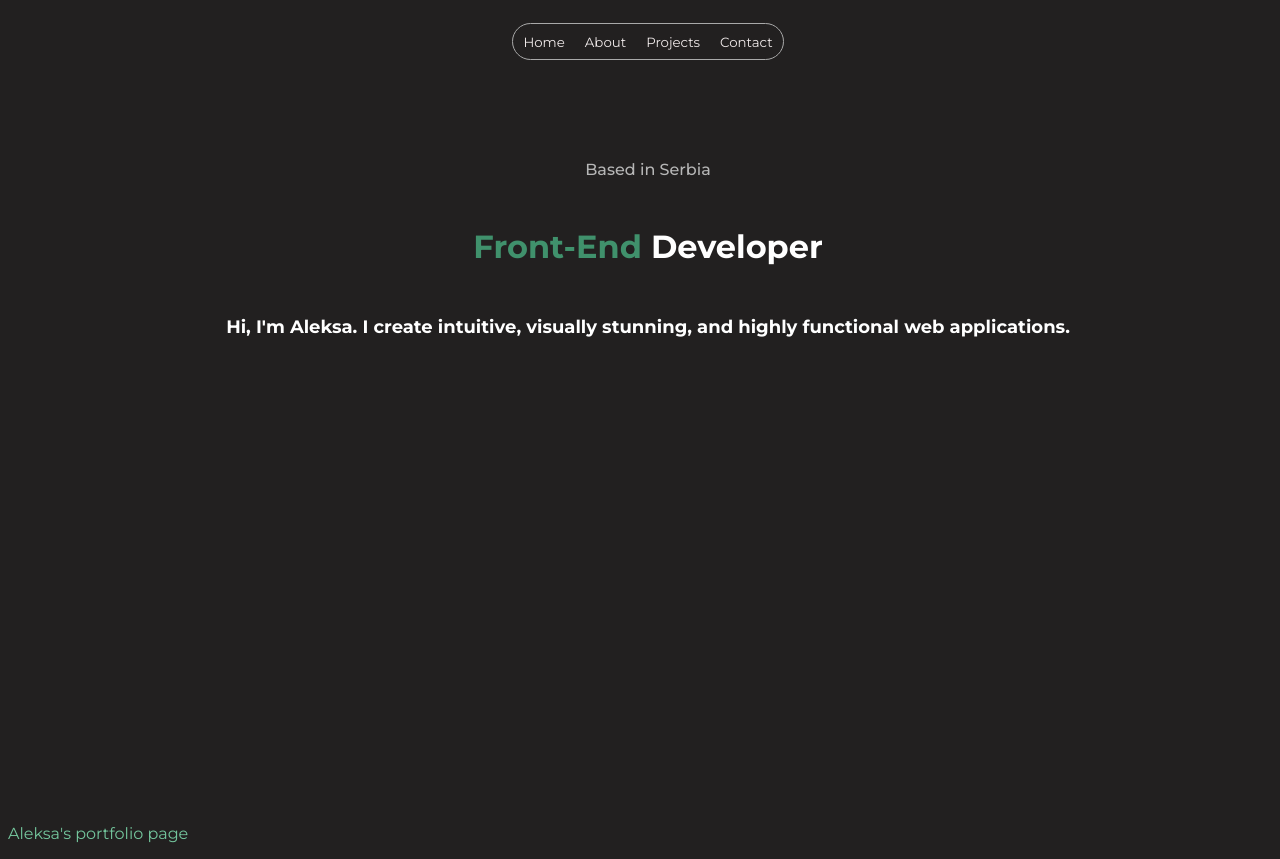
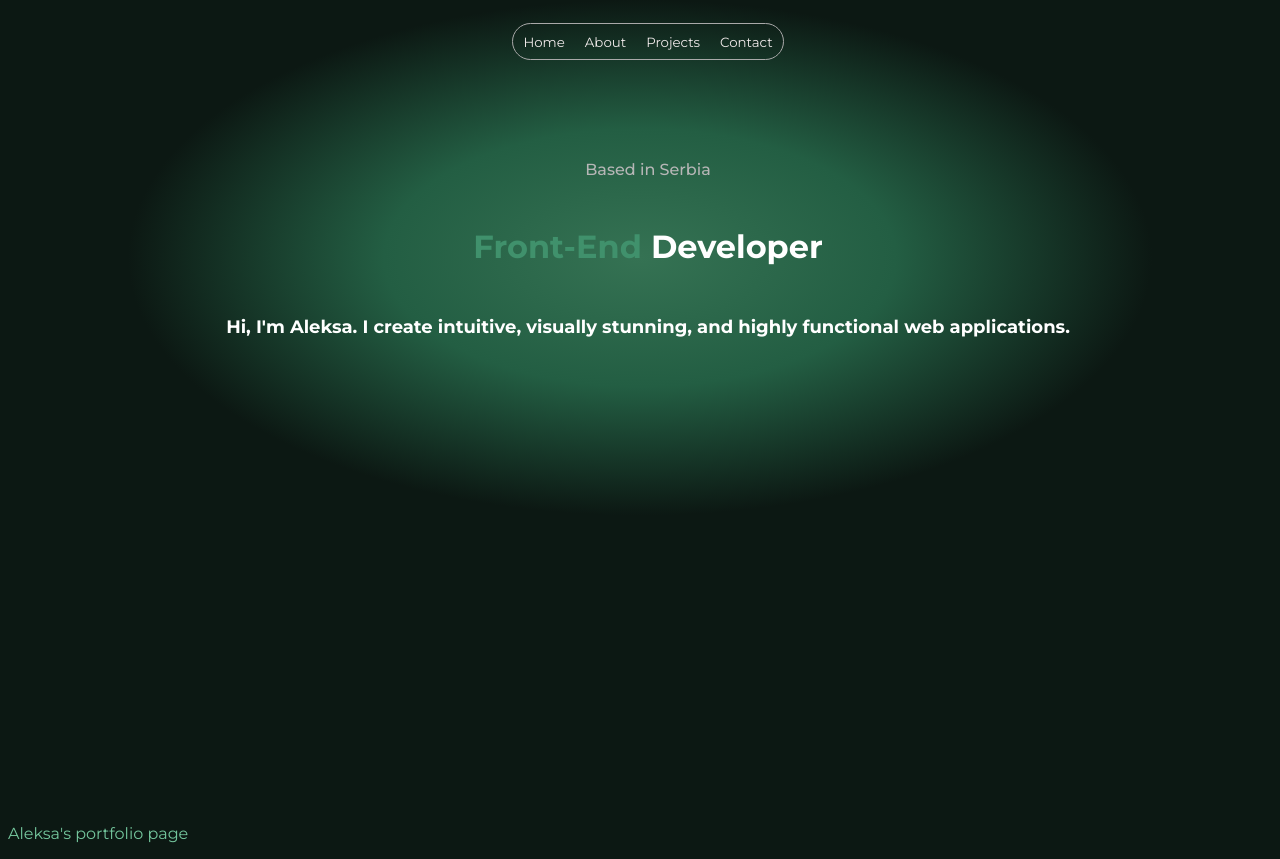
Before and after one commit to aleksa13122/aleksa-s-portfolio, a React (Vite) app: page / in a window 1280 px wide. Built offline with nearby package versions, Linux system fonts and the light colour scheme.

Commit message:
last commit of the day

```diff
--- a/src/App.css
+++ b/src/App.css
@@ -1,10 +1,17 @@
 * {
   font-family: "Montserrat", sans-serif;
-  background-color: #222020;
 }
 
 body {
   font-family: "Montserrat", sans-serif;
+  /* margin: 0% 10%; */
+  background-color: #0c1813;
+  background-image: radial-gradient(
+    ellipse 40% 30% at 50% 30%,
+    #357253 0%,
+    #235e43 50%,
+    #0c1813 100%
+  );
 }
 .primarna {
   color: #74c69d;
@@ -17,18 +24,10 @@ body {
 .main-container {
   display: flex;
   align-items: center; /* Centriranje vertikalno */
+  /* justify-content: center; */
   width: 100vw;
   height: 100vh;
   flex-direction: column;
-}
-
-.backgroundImg {
-  position: absolute; /* Postavlja sliku u odnosu na roditelja */
-  top: 0;
-  left: 0;
-  width: 100%;
-  height: 100%;
-  object-fit: cover; /* Slika popunjava celu površinu, ali zadržava proporcije */
 }
 
 /*
```
